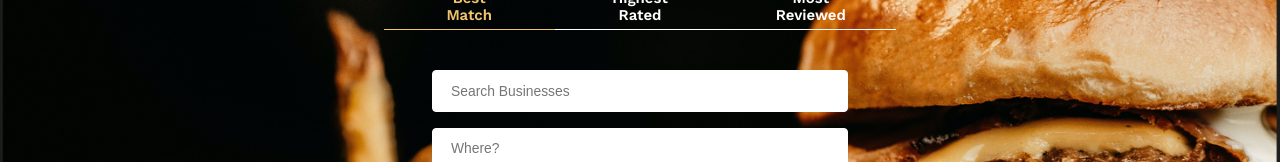
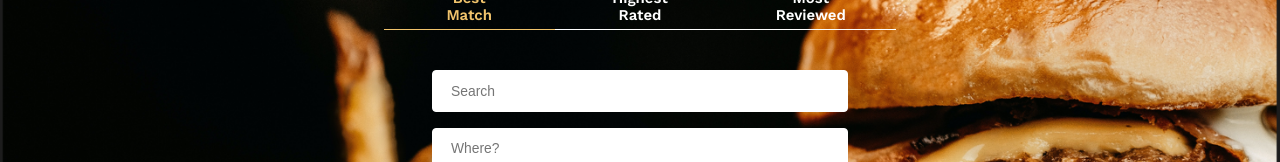
Before and after one commit to Siskyy/peckish, a React (Create React App) app: page / in a window 1280 px wide. Shown: the part 159-321 px from the top of the page. Built offline with nearby package versions, Linux system fonts and the light colour scheme.

Commit message:
searchYelp init (broken)

```diff
--- a/src/App.js
+++ b/src/App.js
@@ -19,16 +19,23 @@ const business = {
 
 const businesses = [business, business, business, business, business, business];
 
-function App() {
+class App extends React.Component {
+
+  searchYelp(term, location, sortBy) {
+    console.log(`Searching Yelp for ${term} in ${location}, sorting by ${sortBy}`);
+  };
+
+  render() {
     return (
       <>
         <div className="App">
           <h1>Peckish</h1>
-        <SearchBar />
+          <SearchBar searchYelp={this.searchYelp}/>
           <BusinessList businesses={businesses}/>
         </div>
       </>
     );
+  };
 }
 
 export default App;
--- a/src/components/SearchBar/SearchBar.js
+++ b/src/components/SearchBar/SearchBar.js
@@ -15,6 +15,7 @@ class SearchBar extends React.Component {
 
         this.handletermChange = this.handletermChange.bind(this);
         this.handleLocationChange = this.handleLocationChange.bind(this);
+        this.handleSearch = this.handleSearch.bind(this);
 
         this.sortByOptions = {
             'Best Match': 'best_match',
@@ -44,6 +45,11 @@ class SearchBar extends React.Component {
         this.setState({ location: target.value });
     };
 
+    handleSearch(event) {
+        this.props.searchYelp(this.state.term, this.state.location, this.state.sortBy);
+        event.preventDefault();
+    };
+
     /* Render methods */
 
     renderSortByOptions() {
@@ -67,11 +73,11 @@ class SearchBar extends React.Component {
                     </ul>
                 </div>
                 <div className="SearchBar-fields">
-                    <input placeholder="Search Businesses" onChange={this.handletermChange} />
+                    <input placeholder="Search" onChange={this.handletermChange} />
                     <input placeholder="Where?" onChange={this.handleLocationChange} />
                 </div>
                 <div className="SearchBar-submit">
-                    <a>Let's Eat!</a>
+                    <a onClick={this.handleSearch} >Let's Eat!</a>
                 </div>
             </div>
         )
```
Lines whose indentation alone changed are shown as unchanged.
